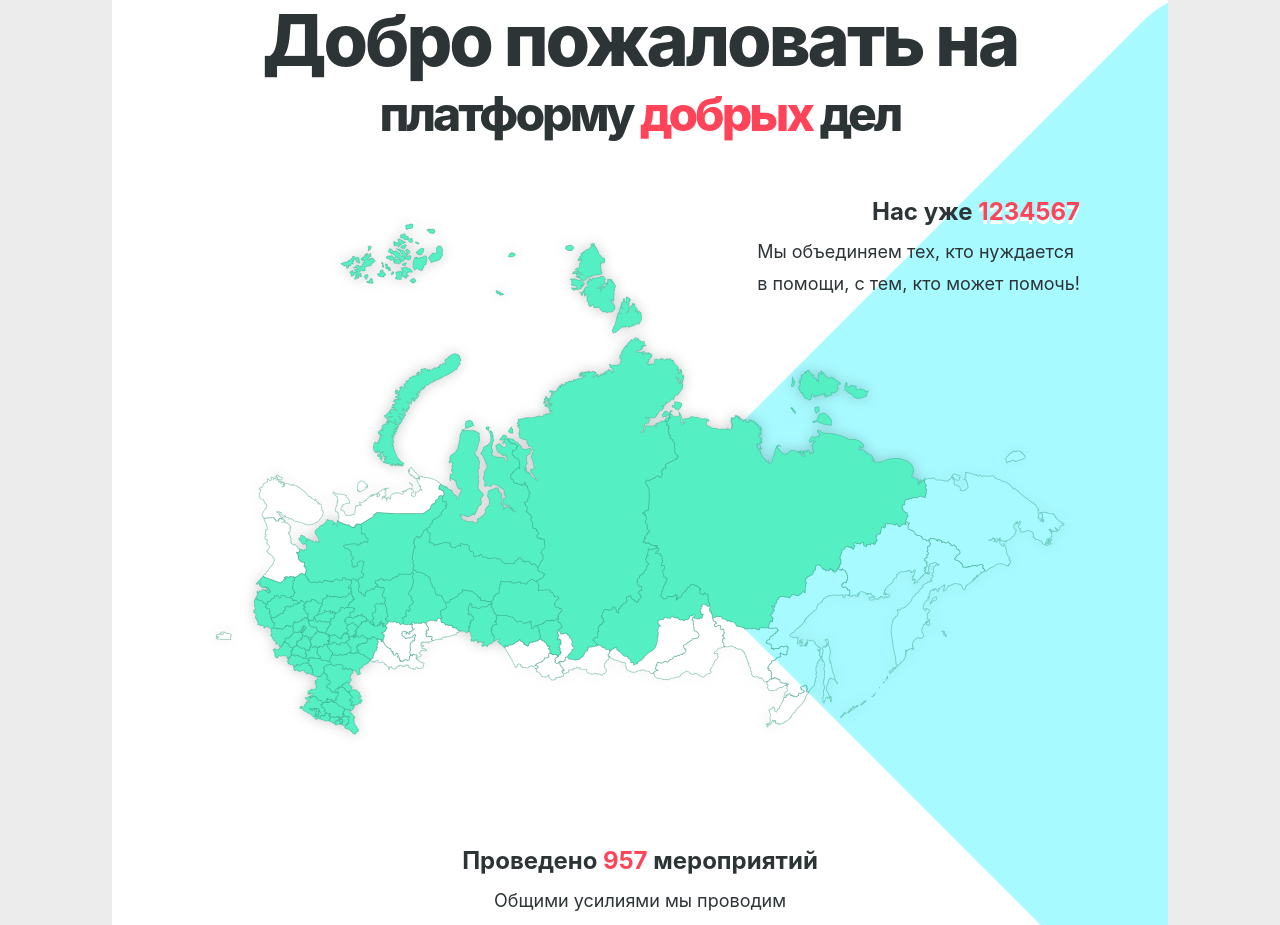
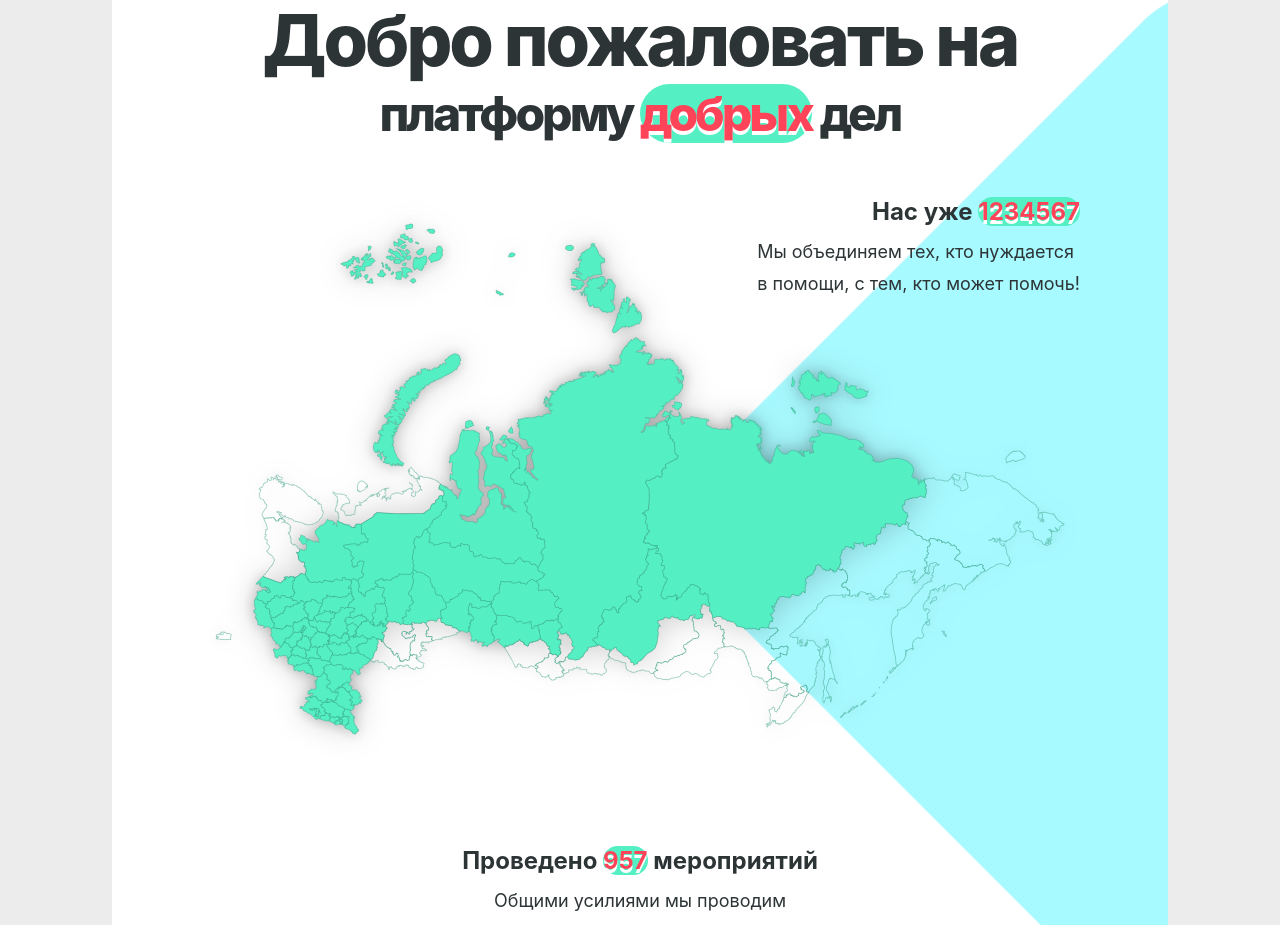
Before and after one commit to Ninja-Official/help-children-frontend, a Nuxt app: page / in a window 1280 px wide. Shown: the part 124-1049 px from the top of the page. Built offline with nearby package versions, Linux system fonts and the light colour scheme.

Commit message:
Update home page

```diff
--- a/pages/index.vue
+++ b/pages/index.vue
@@ -9,7 +9,15 @@
       >
     </h1>
     <div class="map-block">
-      <img :src="mapImage" alt="" srcset="" />
+      <img
+        :src="mapImage"
+        alt=""
+        srcset=""
+        style="
+          z-index: 999;
+          filter: drop-shadow(0px 0px 15px rgba(0, 0, 0, 0.2));
+        "
+      />
       <div class="map-text">
         <h2 class="page-text info-title" style="text-align: right">
           Нас уже <span class="highlighted-word">{{ usersCount }}</span>
@@ -58,12 +66,30 @@
     </div>
 
     <div class="start-help-block">
-      <button class="start-help-button">Я могу помочь</button>
+      <b-row>
+        <b-col>1 of 3</b-col>
+        <b-col cols="12" md="auto">Variable width content</b-col>
+        <b-col col lg="2">3 of 3</b-col>
+      </b-row>
+      <h2 class="page-text info-title" style="text-align: center">
+        Стань
+        <span class="highlighted-word">одним</span> из нас
+      </h2>
+      <p
+        class="page-text info-text"
+        style="text-align: center; margin-bottom: 20px"
+      >
+        Сейчас в реализации находятся еще<br />
+        {{ eventsTodoCount }} мероприяий, и это только начало!
+      </p>
+      <!-- <button class="start-help-button">Я могу помочь</button> -->
     </div>
   </PageBase>
 </template>
 
-<style>
+<style lang="scss">
+@import "../assets/constants.scss";
+
 .start-help-block {
   padding-top: 71px;
   display: flex;
@@ -78,7 +104,7 @@
 
   align-items: center;
 
-  color: #ffffff;
+  color: $font-bright-color;
 
   width: 228.94px;
   height: 50px;
@@ -86,7 +112,7 @@
   padding: 0;
   border: none;
 
-  background: #ff4459;
+  background: $accent-color-red;
   border-radius: 10px;
 }
 
@@ -102,7 +128,7 @@
 
 .page-text {
   /* font-family: Inter; */
-  color: #2d3436;
+  color: $font-bold-color;
 }
 
 .map-text {
@@ -143,8 +169,14 @@
 }
 
 .highlighted-word {
-  text-shadow: 0px 4px 0 #fff;
-  color: #ff4459;
+  text-shadow: 0px 4px 0 $font-bright-color;
+  color: $accent-color-red;
+
+  // display: inline;
+
+  background-color: #55efc4;
+
+  border-radius: 999px;
 }
 
 .background-rectangle {
@@ -181,6 +213,9 @@ export default {
     eventsCount() {
       return 957;
     },
+    eventsTodoCount() {
+      return 957;
+    },
   },
 };
 </script>
```
